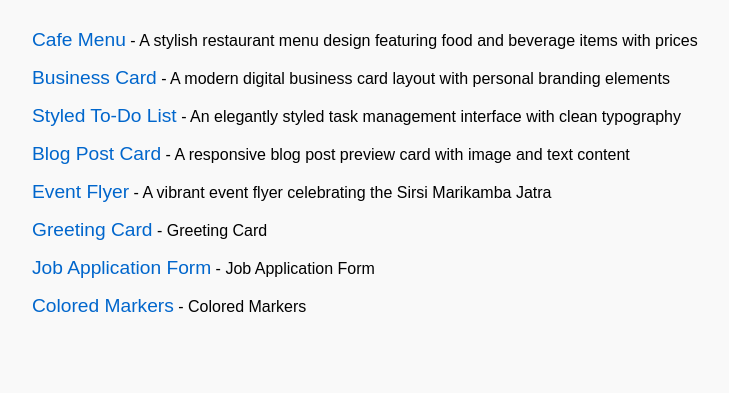
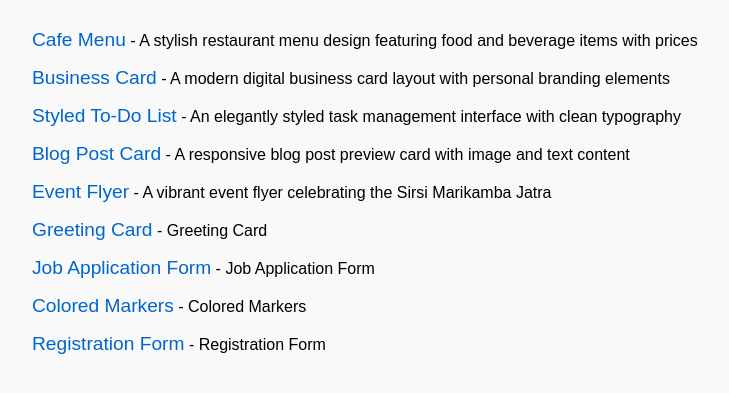
Before and after one commit to hareeshasbk/Web_Development_CSS, a plain HTML site: page index.html in a window 1280 px wide. Shown: the part 119-512 px from the top of the page, without its empty margins (8-737 px from the left). Drawn offline with Linux system fonts and the light colour scheme.

Commit message:
"list update"

```diff
--- a/index.html
+++ b/index.html
@@ -76,6 +76,11 @@
 
     <li>
       <a href="Colored Markers/">Colored Markers</a> - Colored Markers
+    </li>
+
+    <li>
+      <a href="Registration Form/">Registration Form</a> - Registration Form
+    </li>
   </ul>
 </body>
 
```
